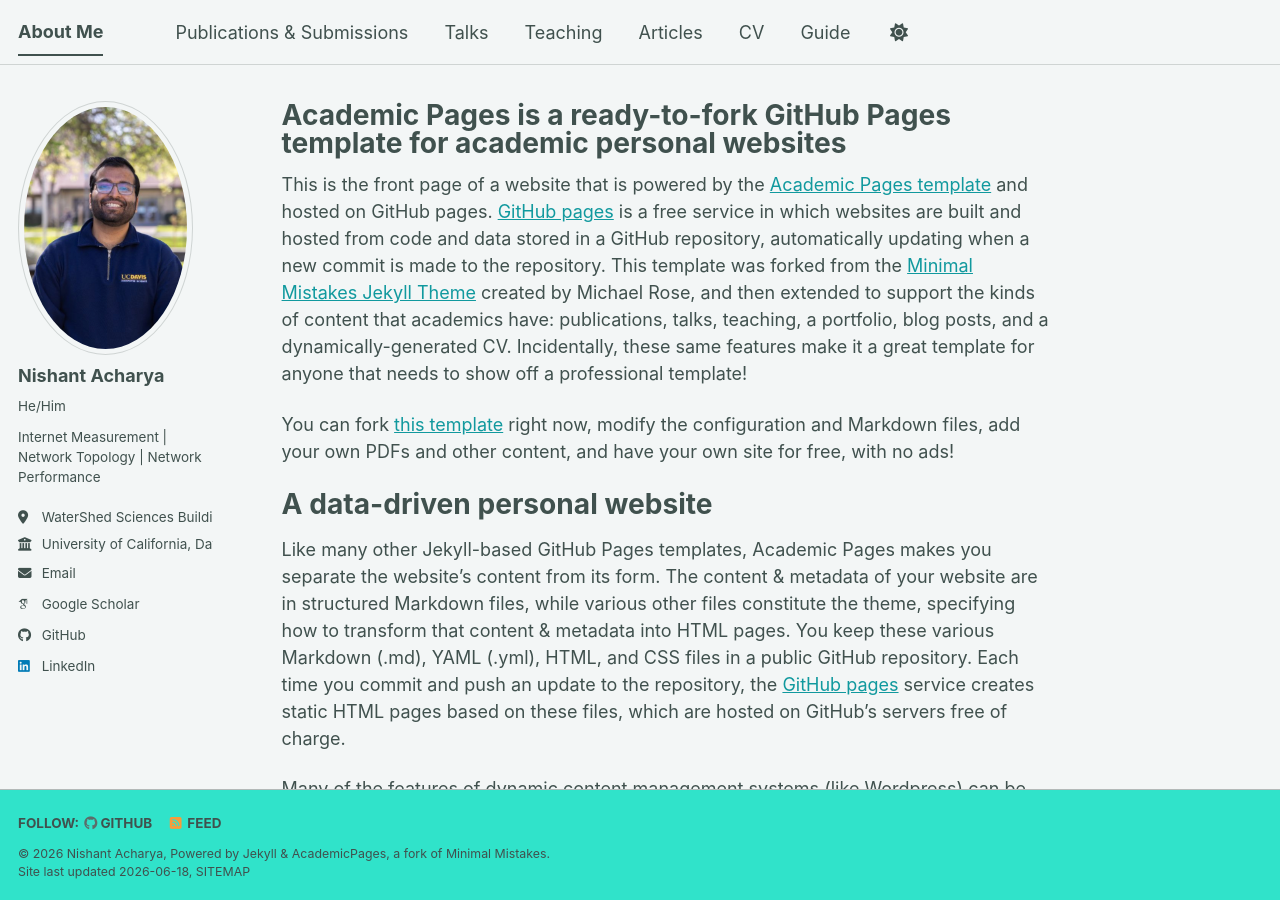
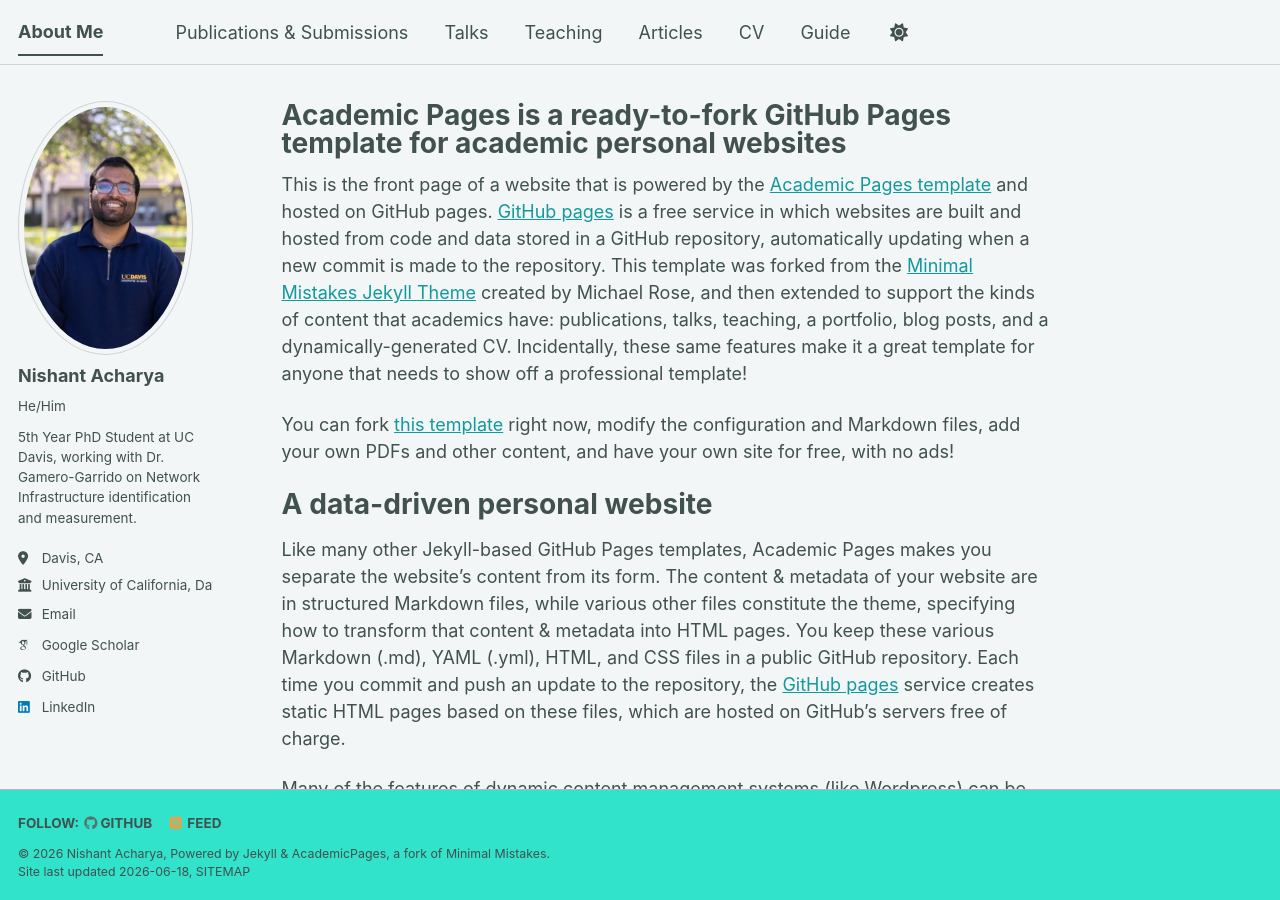
Before and after one commit to NishantAcharya/Nishant.github.io, a Jekyll site: the page built from _pages/about.md, in a window 1280 px wide and 900 px high. Built offline with Jekyll 4.4.1, drawn with Linux system fonts in a browser that asks for light colours; some web fonts are replaced; a script bundle is joined from its source files by our own code; library files that are not in the unit come from our copies.

Commit message:
Added a new Bio

```diff
--- a/_config.yml
+++ b/_config.yml
@@ -26,8 +26,8 @@
   avatar: "profile_pic_1.png"
   name: "Nishant Acharya"
   pronouns: "He/Him" # example: "she/her"
-  bio: " Internet Measurement | Network Topology | Network Performance"
-  location: "WaterShed Sciences Building, Davis, CA"
+  bio: " 5th Year PhD Student at UC Davis, working with Dr. Gamero-Garrido on Network Infrastructure identification and measurement."
+  location: "Davis, CA"
   employer: "University of California, Davis"
   uri: # URL
   email: "nacharya(at)ucdavis(dot)edu"
```
